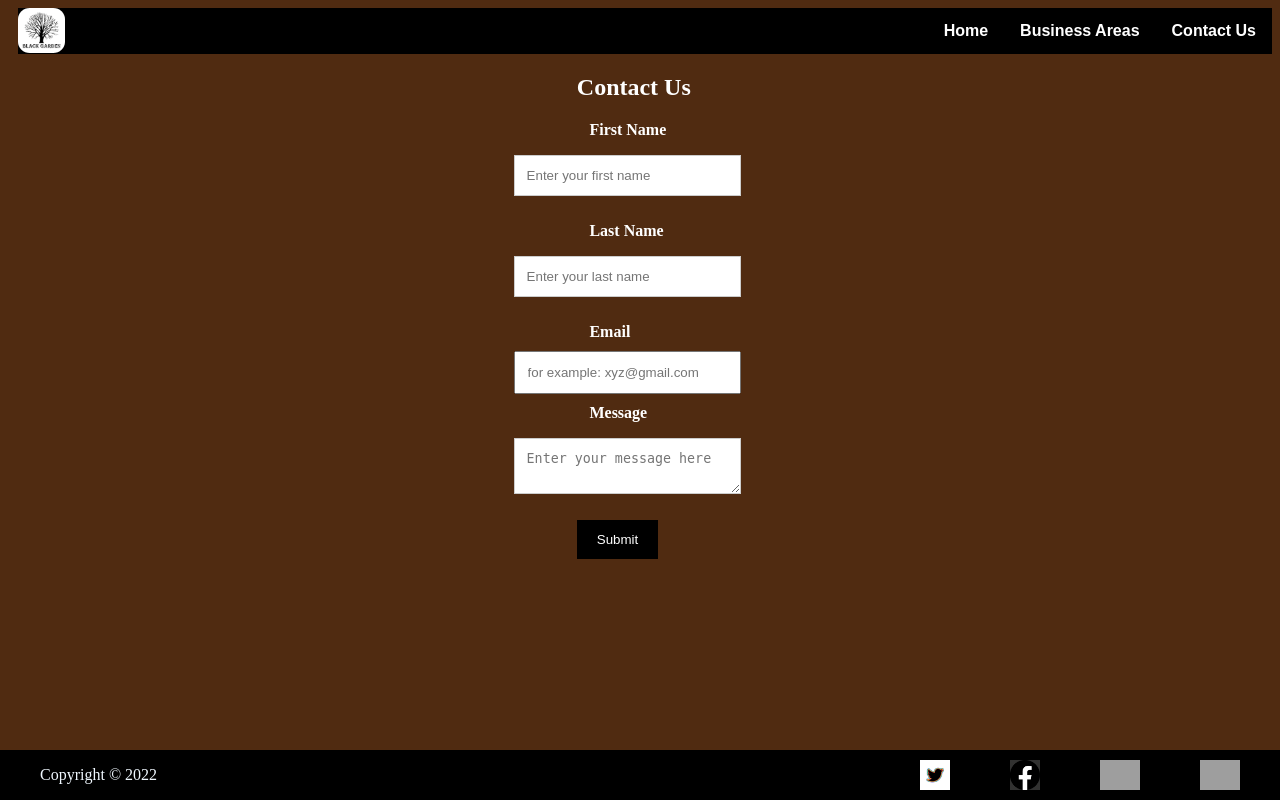
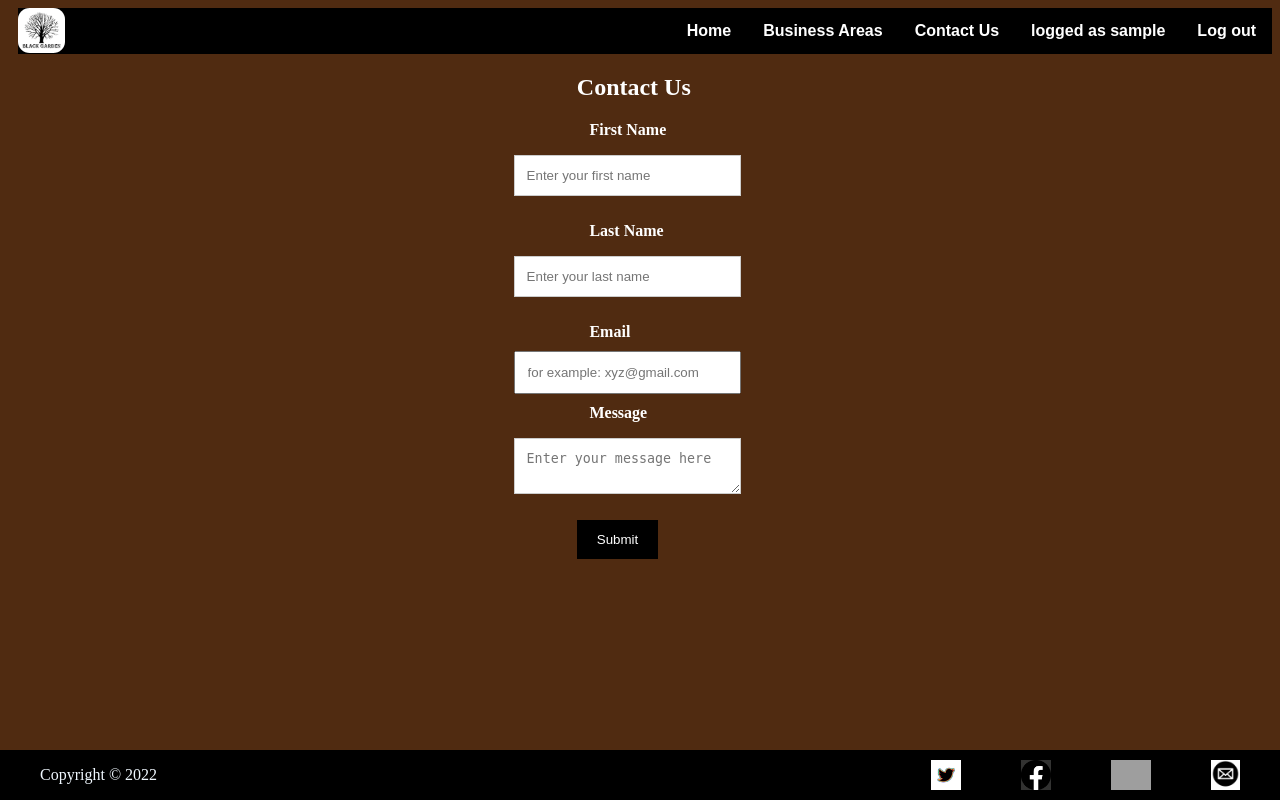
Before and after one commit to AmanSingh25/Innovators, a Flask app: page /contact in a window 1280 px wide. Run offline with Flask 2, Linux system fonts and the light colour scheme; the visitor is signed in with stand-in values (Sample User, id 1); some libraries are stand-ins or nearby versions; some web fonts are replaced; grey boxes are pictures that could not be loaded.

Commit message:
final push

```diff
--- a/app.py
+++ b/app.py
@@ -1,14 +1,13 @@
 import os
 from flask import Flask
 from flask import render_template
-from flask import request, redirect, session, url_for
+from flask import request, redirect, session, url_for, session
 from flask_pymongo import PyMongo
 import secrets
 from organizations_info import organizations_info
 import bcrypt
 
 app = Flask(__name__)
-# LG5-YwAi@eXncpV
 #Name Of Database
 app.config['MONGO_DBNAME'] = 'database'
 
@@ -29,7 +28,7 @@
 #Initialize PyMongo
 mongo = PyMongo(app)
 
-
+#-----Route Section--------------------------------
 #LOGIN Route
 @app.route('/')
 @app.route('/login', methods=['GET', 'POST'])
@@ -47,12 +46,12 @@
             #compare username in database to username submitted in form
             if bcrypt.checkpw(password, db_password):
                 #store username in session
-                # session['username'] = request.form['username']
+                session['username'] = request.form['username']
                 return render_template('index.html')
             else:
                 return 'Invalid username/password combination.'
         else:
-            return 'User not found.'
+            return 'User not found. Please try logging in'
     else:
         return render_template('login.html')
 
@@ -76,13 +75,18 @@
             users.insert_one({'name': username, 'password': hashed})
             #store username in session
             session['username'] = request.form['username']
-            return render_template('login.html')
-
+            return redirect(url_for('login'))
         else:
-            return 'Username already registered.  Try logging in.'
-
+            return 'Username already registered.Try logging in.'
     else:
         return render_template('signup.html')
+
+#Logout route
+@app.route('/logout')
+def logout():
+    #clear username from session data
+    session.clear()
+    return redirect('/')
 
 #index route
 @app.route('/index')
@@ -111,6 +115,7 @@
     collection.insert_one({"firstName":first_name, "lastName":last_name, "organization_name":organization_name, "types_of_org":org_type, "gofundme": go_fund_link , "mission":mission, "image":image})
     return render_template('index.html')
 
+#allorg rouute
 @app.route('/all_organizations')
 def all_organizations():
     collection = mongo.db.organizations_info
@@ -119,6 +124,7 @@
     organizations = collection.find().sort('organization_name')
     return render_template('all_organizations.html', organizations = organizations)
 
+#education route
 @app.route('/education')
 def education():
     collection = mongo.db.organizations_info
@@ -126,6 +132,7 @@
     organizations = collection.find({'types_of_org':'education'}).sort('organization_name')
     return render_template('education.html', organizations = organizations)
 
+#finance route
 @app.route('/finance')
 def finance():
     collection = mongo.db.organizations_info
@@ -133,6 +140,7 @@
     organizations = collection.find({'types_of_org':'finance'}).sort('organization_name')
     return render_template('finance.html', organizations = organizations)
 
+#technology route
 @app.route('/tech')
 def tech():
     collection = mongo.db.organizations_info
@@ -140,6 +148,7 @@
     organizations = collection.find({'types_of_org':'technology'}).sort('organization_name')
     return render_template('tech.html', organizations = organizations)
 
+#contact us route
 @app.route('/contact', methods = ["GET", "POST"])
 def contact():
     if request.method == "GET":
--- a/organizations_info.py
+++ b/organizations_info.py
@@ -2,7 +2,7 @@
                     {"firstName": "Random", "lastName": "Random", "organization_name": "Bandwagon", 'mission': "Bandwagon is an identity infrastructure company that helps customers transparently aggregate, manage, and store valuable consumer identity information.", "gofundme": "https://www.gofundme.com/", "types_of_org": "technology", 'image':"..\static\images\Bandwagon.png"},
                     {"firstName": "Random", "lastName": "Random", "organization_name": "One United Bank", 'mission': "Our mission is to be the premier Black owned bank in America by: Offering affordable financial services for all. Treating all customers with respect, dignity and personal attention to their banking needs regardless of their account balances.", "gofundme": "https://www.gofundme.com/", "types_of_org": "finance",'image':"..\static\images\oneunitedbank.jpeg"},
                     {"firstName": "Random", "lastName": "Random", "organization_name": "LISNR", "mission":"LISNR is the leading ultrasonic proximity platform, enabling secure and seamless data transmission. Via a secure and scalable software solution, LISNR sends micro-communications using sound between devices on standard speakers and microphones.", "gofundme": "https://www.gofundme.com/", "types_of_org": "technology", 'image': "..\static\images\lisnr.png"},
-                    {"firstName": "Random", "lastName": "Random", "organization_name": "Industrial bank", "mission":"Since 1934, Industrial Bank has been a strong partner for small and large businesses, homeowners and personal banking account customers in the Washington, DC community. We remain strong because of our mission to make a difference in people's lives and in the economic development of their communities. We have expanded our reach with branches in the New York and New Jersey area and are committed to positively impacting those communities.", "gofundme": "https://www.gofundme.com/", "types_of_org": "finance", 'image':"..\static\images\ind.png"},
+                    {"firstName": "Random", "lastName": "Random", "organization_name": "Industrial bank", "mission":"Since 1934, Industrial Bank has been a strong partner for small and large businesses, homeowners and personal banking account customers in the Washington, DC community. We remain strong because of our mission to make a difference in people's lives and in the economic development of their communities. We have expanded our reach with branches in the New York and New Jersey area and are committed to positively impacting those communities.", "gofundme": "https://www.gofundme.com/", "types_of_org": "finance", 'image':"..\static\images\ind.jpeg"},
                     {"firstName": "Random", "lastName": "Random", "organization_name": "Beauty and the Beast", "mission":"Beauty & Beast creates products that teach moms and kids culture and independence. Their Black and Latin history flashcards teach children about cultural acceptance, self love, reading, and vocabulary. In addition, the company’s notebooks are sure to make your child stand out with cultural pride.", "gofundme": "https://www.gofundme.com/", "types_of_org": "education", 'image':"..\static\images\Beauty.webp"},
                     {"firstName": "Random", "lastName": "Random", "organization_name": "Cocoa Cuties", "mission":"Cocoa Cuties is your destination for all things back to school. The company offers a robust collection of back to school goods that includes backpacks, face masks, lunch boxes and totes for kids. Your child is sure to stand out and also embrace all their Blackness, with the back to school collection from Cocoa Cuties.", "gofundme": "https://www.gofundme.com/", "types_of_org": "education", 'image':"..\static\images\cocoa.png"}
                     ]
--- a/templates/addorg.html
+++ b/templates/addorg.html
@@ -4,6 +4,8 @@
     <link href="https://fonts.googleapis.com/css2?family=Syne+Tactile&display=swap" rel="stylesheet">
       <div class="navbar">
         <img src = "..\static\images\ourLogo.png">
+        <a href="/logout"><strong>Log out</strong></a>
+        <a href="#"><strong>logged as {{ session['username'] }}</strong></a>
         <a href="/contact"><strong>Contact Us</strong></a>
         <div class="dropdown">
           <button class="dropbtn"><strong>Business Areas</strong>
--- a/templates/contact.html
+++ b/templates/contact.html
@@ -4,6 +4,8 @@
     <link rel="stylesheet" href="static\form.css">
       <div class="navbar">
         <img src = "../static/images/ourLogo.png">
+        <a href="/logout"><strong>Log out</strong></a>
+        <a href="#"><strong>logged as {{ session['username'] }}</strong></a>
         <a href="/contact"><strong>Contact Us</strong></a>
         <div class="dropdown">
           <button class="dropbtn"><strong>Business Areas</strong>
@@ -59,10 +61,10 @@
     <footer>
        <div class = "footer">
           <p>Copyright &copy; 2022</p>
-          <a href = "#"><img src="images/insta.png"></a>
-          <a href = "#"><img src="images/linkedin.png"></a>
-          <a rel = "facebook" href = "#"><img src="images/facebook.png"></a>
-          <a href = "#"><img src="images/twitter.jpg"></a>
+          <a href = "#"><img src="../static/images/email.jpg"></a>
+          <a href = "#"><img src="../static/images/linkedin.png"></a>
+          <a rel = "facebook" href = "#"><img src="../static/images/facebook.png"></a>
+          <a href = "#"><img src="../static/images/twitter.jpg"></a>
         </div>
     </footer>
 </html>
--- a/templates/index.html
+++ b/templates/index.html
@@ -5,6 +5,8 @@
     <link rel="stylesheet" href="static\index.css">
       <div class="navbar">
         <img src = "../static/images/ourLogo.png">
+        <a href="/logout"><strong>Log out</strong></a>
+        <a href="#"><strong>logged as {{ session['username'] }}</strong></a>
         <a href="/contact"><strong>Contact Us</strong></a>
         <div class="dropdown">
           <button class="dropbtn"><strong>Business Areas</strong>
```
